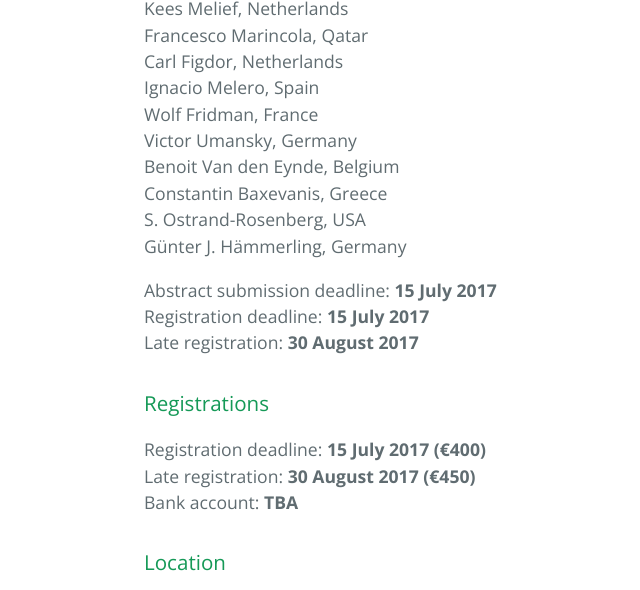
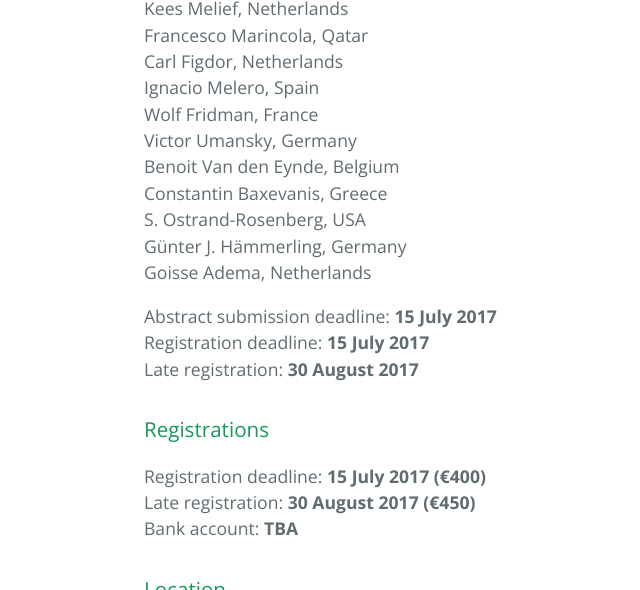
Before and after one commit to moodmosaic/pivac17, a Jekyll site: the page index.html, which Jekyll copies as it is, in a window 1280 px wide and 900 px high, scrolled down 2330 px, cut to the strip 0-590 px from the top of the window. Shown: the whole strip, without its empty margins (80-720 px from the left). Built offline with Jekyll 4.4.1, drawn with Linux system fonts in a browser that asks for light colours.

Commit message:
Add a speaker.

```diff
--- a/index.html
+++ b/index.html
@@ -93,6 +93,8 @@ Constantin Baxevanis, Greece
 S. Ostrand-Rosenberg, USA
 <br>
 Günter J. Hämmerling, Germany
+<br>
+Goisse Adema, Netherlands
 </p>
 
 <p>Abstract submission deadline: <b>15 July 2017</b>
```
